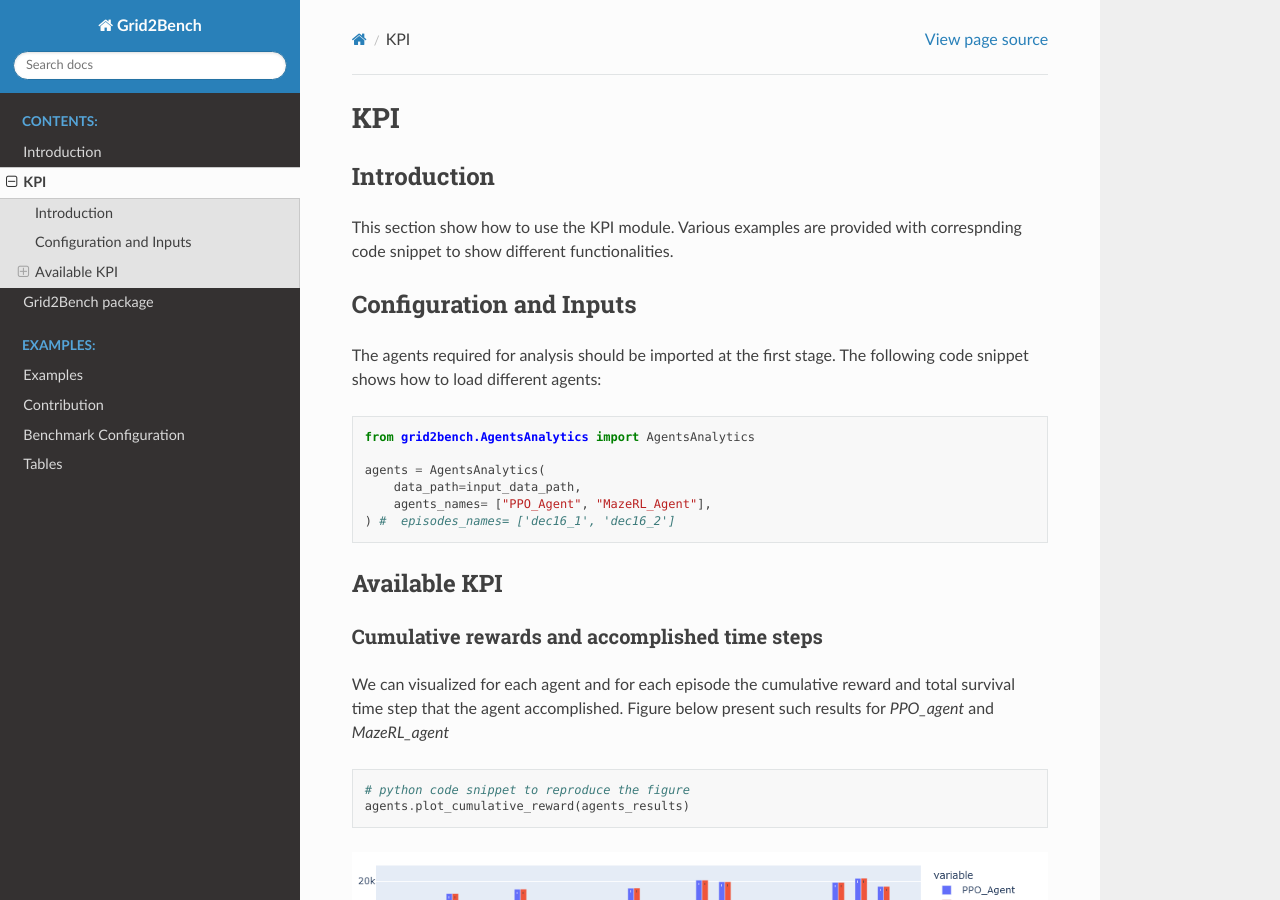
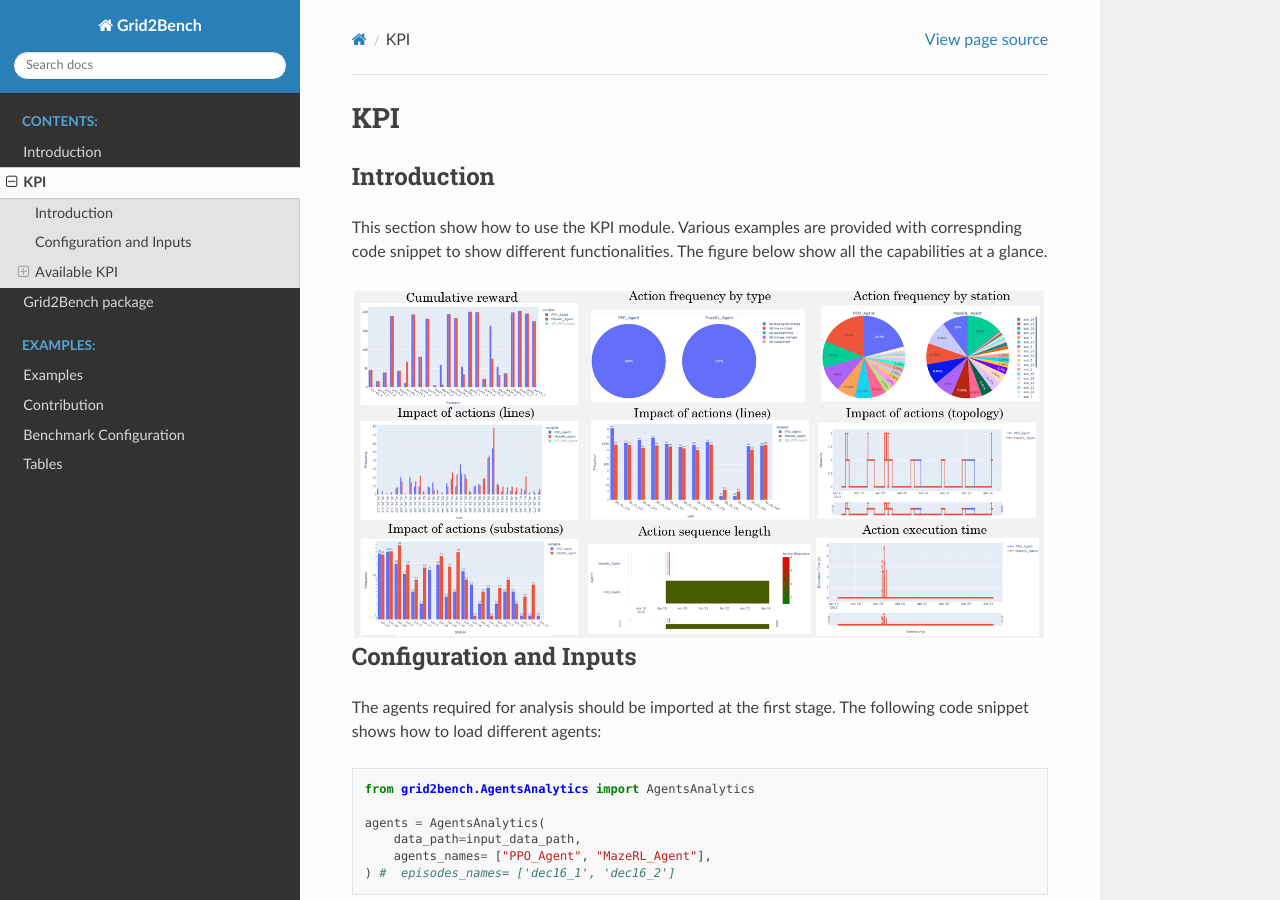
Before and after one commit to seifou23i/Grid2Bench, a Sphinx documentation site: the page built from docs/source/kpi.rst, in a window 1280 px wide and 900 px high. Built offline with Sphinx 7.4.7 and the Read the Docs theme 2.0.0, drawn with Linux system fonts in a browser that asks for light colours.

Commit message:
Grid view is added in kpi section

```diff
--- a/docs/source/kpi.rst
+++ b/docs/source/kpi.rst
@@ -5,7 +5,13 @@ KPI
 Introduction
 ============
 This section show how to use the KPI module. Various examples are provided with correspnding
-code snippet to show different functionalities.
+code snippet to show different functionalities. The figure below show all the capabilities at
+a glance.
+
+.. image:: imgs/gridView.png
+    :align: center
+    :alt: gridView
+
 
 Configuration and Inputs
 ========================
@@ -45,7 +51,6 @@ results for *PPO_agent* and *MazeRL_agent*
     agents.plot_cumulative_reward(agents_results, fig_type='AccTimeSteps')
 
 .. image:: imgs/CumRewAccTimeSteps.png
-    :width: 400px
     :align: center
     :alt: Cumulative Reward
 
@@ -83,7 +88,8 @@ pi-chart below shows for each agent the share of each station in all the perform
     :align: center
     :alt: Cumulative Reward
 
-Let's dig into more details about the impacted stations by viewing the id of the actions that impact these stations
+Let's dig into more details about the impacted stations by viewing the id of the actions
+that impact these stations
 
 .. code:: python
 
@@ -97,6 +103,7 @@ Let's dig into more details about the impacted stations by viewing the id of the
         title = 'Tutor Binbinchen : Frequency of actions by substation')
 
 .. image:: imgs/doublePieChart.png
+    :height: 400px
     :align: center
     :alt: Cumulative Reward
 
```
Also changed, not shown: docs/source/imgs/gridView.png (added).
